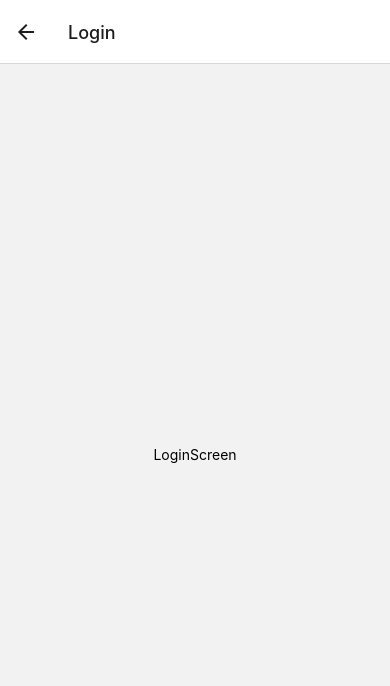
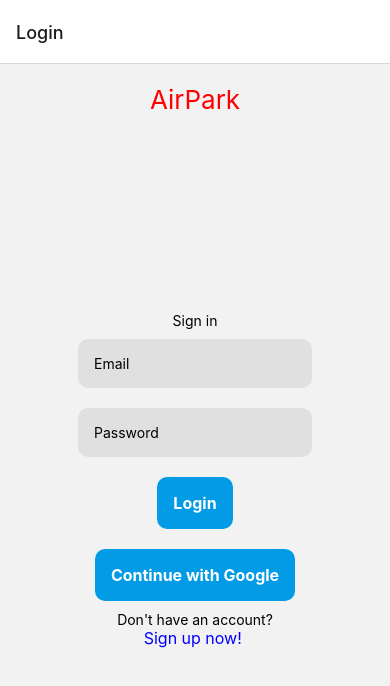
Before and after one commit to g-kimani/airpark, a React Native app: screen /Login in a window 390 px wide. Shown: the top 686 px of the page. Built offline with nearby package versions, Linux system fonts and the light colour scheme.

Commit message:
changed the file name

```diff
--- a/App.tsx
+++ b/App.tsx
@@ -2,16 +2,16 @@
 import { StyleSheet, Text, View } from "react-native";
 import { NavigationContainer } from "@react-navigation/native";
 import { createNativeStackNavigator } from "@react-navigation/native-stack";
-import HomeScreen from "./screens/HomeScreen";
-import LoginScreen from "./screens/LoginScreen";
+import HomePage from "./screens/HomePage";
 import SignupScreen from "./screens/SignupScreen";
-import HomePage from "./screens/HomePage";
+import LogIn from "./screens/Login";
 
 type NavigationStackParamList = {
   // provide the props that are needed for a route, undefined if no props
-  Home: undefined;
   Login: undefined;
+
   Signup: undefined;
+  HomePage: undefined;
   // example of props and types | undefined means props optional
   Profile: { userid: "string" } | undefined;
 };
@@ -22,8 +22,8 @@
   return (
     <NavigationContainer>
       <Stack.Navigator>
-        <Stack.Screen name="Home" component={HomeScreen} />
-        <Stack.Screen name="Login" component={LoginScreen} />
+        <Stack.Screen name="Login" component={LogIn} />
+
         <Stack.Screen name="Signup" component={SignupScreen} />
         <Stack.Screen name="HomePage" component={HomePage} />
       </Stack.Navigator>
--- a/screens/HomePage.tsx
+++ b/screens/HomePage.tsx
@@ -1,36 +1,54 @@
-import { StyleSheet, Text, View, TextInput, Image } from "react-native";
+import {
+  StyleSheet,
+  Text,
+  View,
+  TextInput,
+  Image,
+  FlatList,
+} from "react-native";
 import React, { useState } from "react";
 
 const HomePage = () => {
-    const [parkingList, setParkingList] = useState([{ parking_id: 10,
+  const [parkingList, setParkingList] = useState([
+    {
+      parking_id: 10,
       host_id: 10,
       price: 10,
-        location: 'London',
+      location: "London",
       isBooked: false,
-        imgUrl: 'https://images.pexels.com/photos/1500459/pexels-photo-1500459.jpeg?auto=compress&cs=tinysrgb&w=1600'
-    }, { parking_id: 10,
+      imgUrl:
+        "https://images.pexels.com/photos/1500459/pexels-photo-1500459.jpeg?auto=compress&cs=tinysrgb&w=1600",
+    },
+    {
+      parking_id: 10,
       host_id: 12,
       price: 10,
-        location: 'London',
+      location: "London",
       isBooked: false,
-        imgUrl: 'https://images.pexels.com/photos/1500459/pexels-photo-1500459.jpeg?auto=compress&cs=tinysrgb&w=1600'
-    }])
+      imgUrl:
+        "https://images.pexels.com/photos/1500459/pexels-photo-1500459.jpeg?auto=compress&cs=tinysrgb&w=1600",
+    },
+  ]);
 
-    console.log(parkingList)
+  console.log(parkingList);
+
   return (
     <View style={{ flex: 1, alignItems: "center", justifyContent: "center" }}>
-
       <TextInput placeholder="Search for Parking" style={styles.inputText} />
-       <ul>
-        {parkingList.map((item)=> {
-            return( <li key={item.host_id}>
+      <FlatList
+        data={parkingList}
+        renderItem={({ item }) => (
+          <View>
             <Text>{item.price}</Text>
             <Text>{item.location}</Text>
-            <img src={item.imgUrl}/>
-            </li>
-            )
-        })}
-        </ul>
+            <Image
+              source={{ uri: item.imgUrl }}
+              style={{ width: 200, height: 200 }}
+            />
+          </View>
+        )}
+        keyExtractor={(item) => item.host_id.toString()}
+      />
     </View>
   );
 };
--- a/screens/HomeScreen.tsx
+++ /dev/null
@@ -1,94 +0,0 @@
-import {
-  StyleSheet,
-  Text,
-  TextInput,
-  TouchableOpacity,
-  View,
-} from "react-native";
-import React from "react";
-import { useNavigation } from "@react-navigation/native";
-import { NativeStackScreenProps } from "@react-navigation/native-stack";
-
-type NavigationStackParamList = {
-  Home: undefined;
-  Login: undefined;
-  Signup: undefined;
-  Profile: { userid: "string" } | undefined;
-};
-
-type Props = NativeStackScreenProps<NavigationStackParamList, "Home">;
-
-const HomeScreen = ({ navigation }: Props) => {
-  return (
-    <View style={{ flex: 1, alignItems: "center", justifyContent: "center" }}>
-      <Text style={styles.Header}>AirPark</Text>
-      <Text>Sign in</Text>
-      <TextInput placeholder="Email" style={styles.inputText} />
-      <TextInput
-        placeholder="Password"
-        style={styles.inputText}
-        // onChange={(event) => {
-        //   console.log(event.target);
-        // }}
-      />
-
-      <TouchableOpacity
-        onPress={() => {
-          navigation.navigate("HomePage");
-        }}
-        style={styles.button}
-      >
-        <Text style={styles.buttonText}>Login</Text>
-      </TouchableOpacity>
-
-      <TouchableOpacity
-        // onPress={() => {
-        //   navigation.navigate("google");
-        // }}
-        style={styles.button}
-      >
-        <Text style={styles.buttonText}>Continue with Google</Text>
-      </TouchableOpacity>
-
-      <Text>Don't have an account?</Text>
-      <TouchableOpacity
-        onPress={() => {
-          navigation.navigate("Signup");
-        }}
-        // style={styles.button}
-      >
-        <Text style={styles.signUpText}>Sign up now! </Text>
-      </TouchableOpacity>
-    </View>
-  );
-};
-
-export default HomeScreen;
-
-const styles = StyleSheet.create({
-  button: {
-    padding: 16,
-    backgroundColor: "#039be5",
-    borderRadius: 10,
-    margin: 10,
-  },
-  buttonText: {
-    color: "white",
-    fontWeight: "700",
-    fontSize: 16,
-  },
-  inputText: {
-    padding: 16,
-    backgroundColor: "#e0e0e0",
-    borderRadius: 10,
-    margin: 10,
-    width: "60%",
-  },
-  signUpText: {
-    color: "blue",
-    fontSize: 16,
-  },
-  Header: {
-    fontSize: 20,
-  },
-});
--- /dev/null
+++ b/screens/Login.tsx
@@ -0,0 +1,106 @@
+import {
+  StyleSheet,
+  Text,
+  TextInput,
+  TouchableOpacity,
+  View,
+} from "react-native";
+import React from "react";
+import { useNavigation } from "@react-navigation/native";
+import { NativeStackScreenProps } from "@react-navigation/native-stack";
+
+type NavigationStackParamList = {
+  HomePage: undefined;
+  Login: undefined;
+  Signup: undefined;
+  Profile: { userid: "string" } | undefined;
+};
+
+type Props = NativeStackScreenProps<NavigationStackParamList, "HomePage">;
+
+const LogIn = ({ navigation }: Props) => {
+  return (
+    <>
+      <Text style={styles.Header}>AirPark</Text>
+      <View
+        style={{
+          flex: 1,
+          alignItems: "center",
+          justifyContent: "center",
+          marginTop: 0,
+        }}
+      >
+        <Text>Sign in</Text>
+        <TextInput placeholder="Email" style={styles.inputText} />
+        <TextInput
+          placeholder="Password"
+          style={styles.inputText}
+          // onChange={(event) => {
+          //   console.log(event.target);
+          // }}
+        />
+
+        <TouchableOpacity
+          onPress={() => {
+            navigation.navigate("HomePage");
+          }}
+          style={styles.button}
+        >
+          <Text style={styles.buttonText}>Login</Text>
+        </TouchableOpacity>
+
+        <TouchableOpacity
+          // onPress={() => {
+          //   navigation.navigate("google");
+          // }}
+          style={styles.button}
+        >
+          <Text style={styles.buttonText}>Continue with Google</Text>
+        </TouchableOpacity>
+
+        <Text>Don't have an account?</Text>
+        <TouchableOpacity
+          onPress={() => {
+            navigation.navigate("Signup");
+          }}
+          // style={styles.button}
+        >
+          <Text style={styles.signUpText}>Sign up now! </Text>
+        </TouchableOpacity>
+      </View>
+    </>
+  );
+};
+
+export default LogIn;
+
+const styles = StyleSheet.create({
+  button: {
+    padding: 16,
+    backgroundColor: "#039be5",
+    borderRadius: 10,
+    margin: 10,
+  },
+  buttonText: {
+    color: "white",
+    fontWeight: "700",
+    fontSize: 16,
+  },
+  inputText: {
+    padding: 16,
+    backgroundColor: "#e0e0e0",
+    borderRadius: 10,
+    margin: 10,
+    width: "60%",
+  },
+  signUpText: {
+    color: "blue",
+    fontSize: 16,
+  },
+  Header: {
+    fontSize: 26,
+    marginTop: 20,
+    textAlign: "center",
+    color: "red",
+  },
+});
--- a/screens/LoginScreen.tsx
+++ /dev/null
@@ -1,14 +0,0 @@
-import { StyleSheet, Text, View } from "react-native";
-import React from "react";
-
-const LoginScreen = () => {
-  return (
-    <View style={{ flex: 1, alignItems: "center", justifyContent: "center" }}>
-      <Text>LoginScreen</Text>
-    </View>
-  );
-};
-
-export default LoginScreen;
-
-const styles = StyleSheet.create({});
--- a/screens/SignupScreen.tsx
+++ b/screens/SignupScreen.tsx
@@ -9,7 +9,8 @@
   View,
 } from "react-native";
 import { NativeStackScreenProps } from "@react-navigation/native-stack";
-// import { NavigationStackParamList } from "./types";
+
+import { NavigationStackParamList } from "./types";
 
 const validationSchema = yup.object().shape({
   firstName: yup.string().required("First name is required"),
@@ -39,12 +40,11 @@
       navigation.navigate("HomePage");
     },
   });
-return (
+  return (
     <View>
       <TextInput
         style={styles.inputText}
         id="firstName"
-        name="firstName"
         onChangeText={formik.handleChange("firstName")}
         value={formik.values.firstName}
         placeholder="First Name"
@@ -54,7 +54,6 @@
       <TextInput
         style={styles.inputText}
         id="lastName"
-        name="lastName"
         onChangeText={formik.handleChange("lastName")}
         value={formik.values.lastName}
         placeholder="Last Name"
@@ -64,7 +63,6 @@
       <TextInput
         style={styles.inputText}
         id="email"
-        name="email"
         onChangeText={formik.handleChange("email")}
         value={formik.values.email}
         placeholder="Email"
```
Lines whose indentation alone changed are shown as unchanged.
